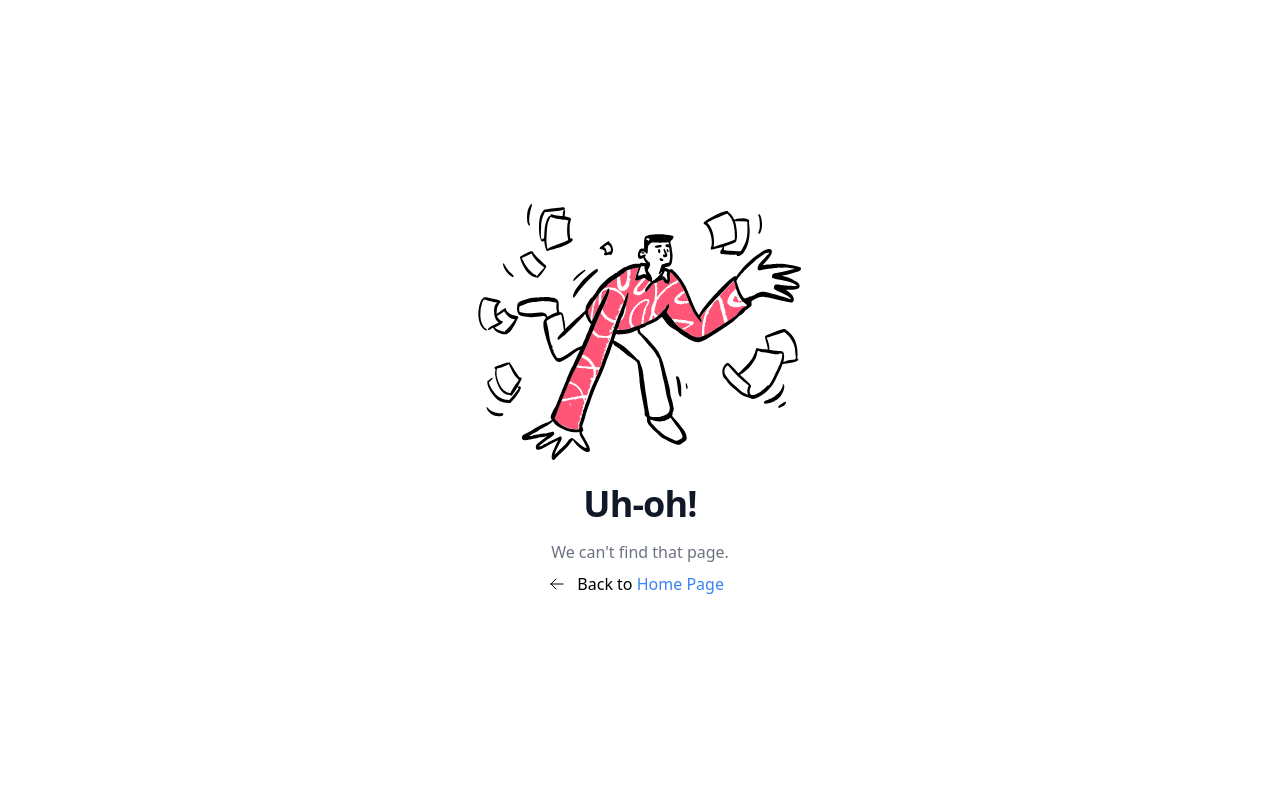
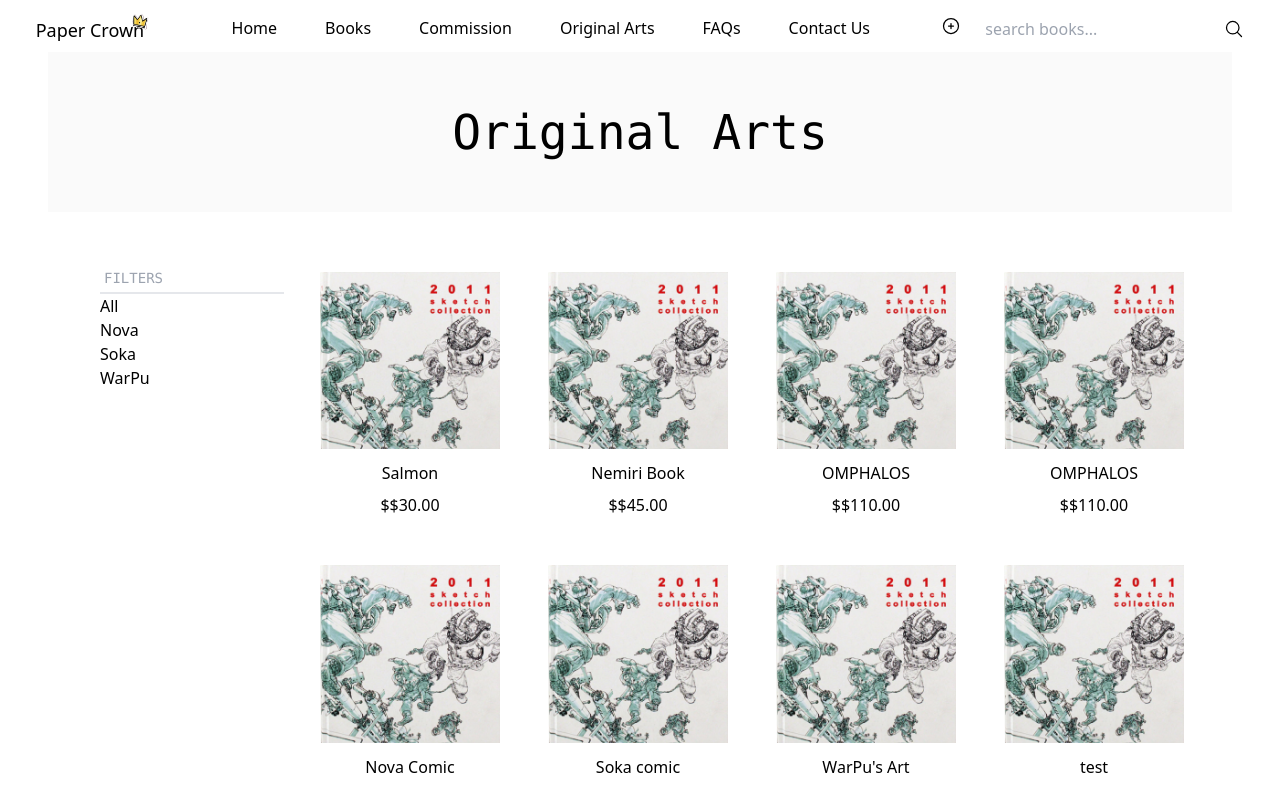
Before and after one commit to Aung-IO/paper-crown, a React (Vite) app: page /origianl_arts in a window 1280 px wide. Shown: the top 791 px of the page. Built offline with nearby package versions, Linux system fonts and the light colour scheme; data requests are answered from the project's data file.

Commit message:
add pages

```diff
--- a/src/components/BookList.jsx
+++ b/src/components/BookList.jsx
@@ -5,6 +5,7 @@ import useFetch from "../hooks/useFetch";
 
 function BookList(props) {
   let { baseRoute } = props;
+
   let location = useLocation();
   let param = new URLSearchParams(location.search);
   let search = param.get("search");
@@ -15,7 +16,7 @@ function BookList(props) {
     loading,
     error,
   } = useFetch(
-    `http://localhost:3000/${baseRoute}${search ? `?q=${search}` : ""}${
+    `http://localhost:3000/books${search ? `?q=${search}` : ""}${
       filter ? `?q=${filter}` : ""
     }`
   );
--- a/src/components/Filter.jsx
+++ b/src/components/Filter.jsx
@@ -1,8 +1,9 @@
 import React, { useEffect, useState } from "react";
+import { useLocation, useNavigate } from "react-router-dom";
 import useFetch from "../hooks/useFetch";
-import { useLocation, useNavigate } from "react-router-dom";
 
-function Filter() {
+function Filter(props) {
+  let { baseRoute } = props;
   let location = useLocation();
   let param = new URLSearchParams(location.search);
   let search = param.get("search");
@@ -11,17 +12,17 @@ function Filter() {
   let [filtered, setFiltered] = useState("");
 
   const handleFilter = () => {
-    navigate(`/books${filtered ? (filtered === 'all' ? '' : `?author=${filtered}`) : ''}`);
+    navigate(
+      `/${baseRoute}${
+        filtered ? (filtered === "all" ? "" : `?author=${filtered}`) : ""
+      }`
+    );
   };
   useEffect(() => {
     handleFilter();
   }, [filtered]);
 
-  let {
-    data: books,
-    loading,
-    error,
-  } = useFetch(
+  let { loading, error } = useFetch(
     `http://localhost:3000/books${search ? `?q=${search}` : ""}${
       filter ? `?q=${filter}` : ""
     }`
@@ -33,9 +34,7 @@ function Filter() {
   return (
     <div>
       {loading && <p>Loading...</p>}
-    <p className="text-sm text-gray-400 font-mono border-b-2 p-1">
-      FILTERS
-    </p>
+      <p className="text-sm text-gray-400 font-mono border-b-2 p-1">FILTERS</p>
 
       <ul>
         <li>
@@ -50,7 +49,6 @@ function Filter() {
         <li>
           <button onClick={() => setFiltered("warpu")}>WarPu</button>
         </li>
-
       </ul>
     </div>
   );
--- a/src/pages/Books.jsx
+++ b/src/pages/Books.jsx
@@ -14,7 +14,7 @@ export default function Books() {
         <ul className="flex m-8">
           {/* Filter */}
           <li className="w-1/5 p-5">
-            <Filter  />
+            <Filter baseRoute={baseRoute}  />
           </li>
           {/* Book List */}
           <li className="w-4/5">
--- a/src/pages/Commission.jsx
+++ b/src/pages/Commission.jsx
@@ -1,32 +1,29 @@
-import React from 'react'
-import BookList from '../components/BookList'
+import React from "react";
+import BookList from "../components/BookList";
+import Filter from "../components/Filter";
 
 export default function Commission() {
+  const baseRoute = "commission";
+  //need to create route for commission
   return (
     <>
-
       <div className="text-5xl text-center items-center p-14 font-mono bg-zinc-50">
         <span>Commission</span>
       </div>
 
       <div>
         <ul className="flex m-8">
+          {/* Filter */}
           <li className="w-1/5 p-5">
-        {/* Filters by authors */}
-       <p className="text-sm text-gray-400 font-mono border-b-2 p-1">FILTERS</p>
-       <div className="mt-2">
 
-          <div> <input type="checkbox"/> Kim Jung Gi</div>
-          <p><input type="checkbox"/> Dong Ho Kim</p>
-          <p><input type="checkbox"/> Hoooook</p>
-          <p><input type="checkbox"/> Peter Han</p>
-       </div>
+            <Filter baseRoute={baseRoute} />
           </li>
+          {/* Book List */}
           <li className="w-4/5">
-        <BookList />
+            <BookList baseRoute={baseRoute} />
           </li>
         </ul>
       </div>
     </>
-  )
+  );
 }
--- /dev/null
+++ b/src/pages/FAQs.jsx
@@ -0,0 +1,9 @@
+import React from 'react'
+
+function FAQs() {
+  return (
+    <div>FAQs</div>
+  )
+}
+
+export default FAQs
--- /dev/null
+++ b/src/pages/OriginalArts.jsx
@@ -0,0 +1,31 @@
+import React from 'react';
+import BookList from "../components/BookList";
+import Filter from "../components/Filter";
+
+function OriginalArts() {
+    const baseRoute = "origianl_arts";
+    //need to create route for original_arts
+    return (
+      <>
+        <div className="text-5xl text-center items-center p-14 font-mono bg-zinc-50">
+          <span>Original Arts</span>
+        </div>
+
+        <div>
+          <ul className="flex m-8">
+            {/* Filter */}
+            <li className="w-1/5 p-5">
+
+              <Filter baseRoute={baseRoute} />
+            </li>
+            {/* Book List */}
+            <li className="w-4/5">
+              <BookList baseRoute={baseRoute} />
+            </li>
+          </ul>
+        </div>
+      </>
+    );
+}
+
+export default OriginalArts
```
Also changed, not shown: src/router/index.jsx (+11 -1 lines), src/pages/Contact.jsx (renamed from src/components/Contact.jsx). Lines whose indentation alone changed are shown as unchanged.
